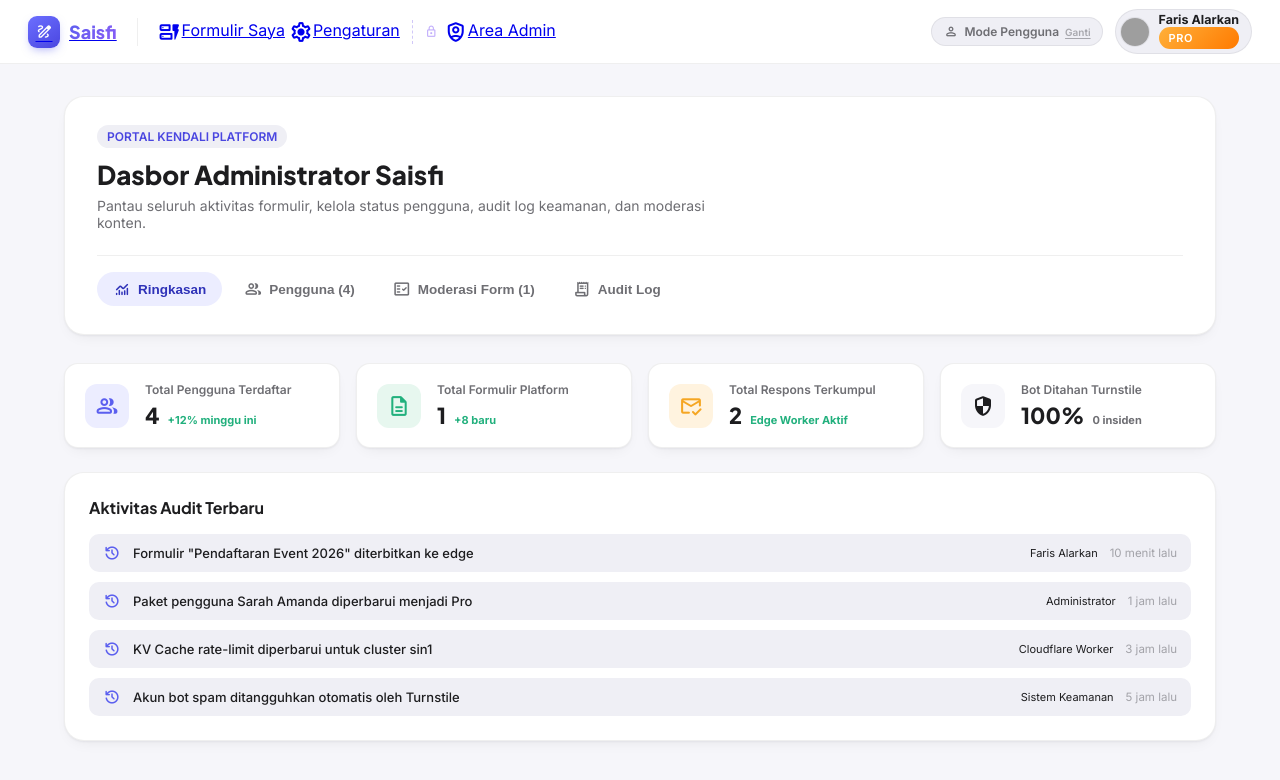
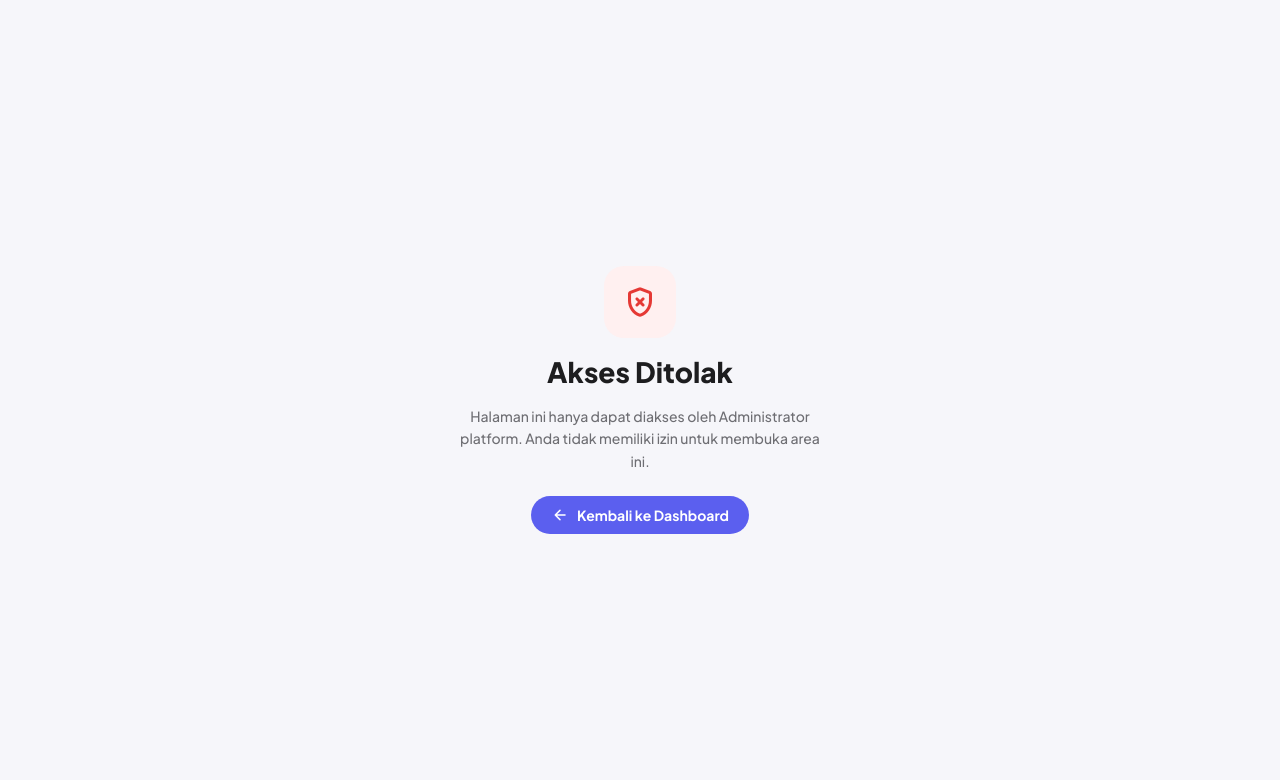
Before and after one commit to farisalarkan03/saisfi, a Next.js app in the folder apps/web/: page /admin in a window 1280 px wide. Shown: the top 780 px of the page. Built offline with nearby package versions, Linux system fonts and the light colour scheme; grey boxes are pictures that could not be loaded.

Commit message:
security: sembunyikan menu admin dari nav + tambah guard 403 di halaman /admin

```diff
--- a/apps/web/app/admin/page.tsx
+++ b/apps/web/app/admin/page.tsx
@@ -13,6 +13,7 @@
   const [forms, setForms] = useState<Form[]>([]);
   const [searchUser, setSearchUser] = useState('');
   const [searchForm, setSearchForm] = useState('');
+  const [authorized, setAuthorized] = useState<boolean | null>(null); // null = sedang cek
 
   const [auditLogs, setAuditLogs] = useState<Array<{ id: string; action: string; user: string; time: string }>>([
     { id: '1', action: 'Formulir "Pendaftaran Event 2026" diterbitkan ke edge', user: 'Faris Alarkan', time: '10 menit lalu' },
@@ -22,10 +23,66 @@
   ]);
 
   useEffect(() => {
+    // ── GUARD: cek role, tolak jika bukan admin ──
+    const role = DataStore.getCurrentRole();
+    if (role !== 'admin') {
+      setAuthorized(false);
+      return;
+    }
+    setAuthorized(true);
     setStats(DataStore.getPlatformStats());
     setUsers(DataStore.getAdminUsers());
     setForms(DataStore.getForms());
   }, []);
+
+  // ── Tampilan 403 jika bukan admin ──
+  if (authorized === null) {
+    return (
+      <div style={{ minHeight: '100vh', display: 'flex', alignItems: 'center', justifyContent: 'center', background: 'var(--bg)' }}>
+        <span className="material-symbols-rounded" style={{ fontSize: 32, color: 'var(--ink-faint)', animation: 'spin 1s linear infinite' }}>progress_activity</span>
+      </div>
+    );
+  }
+
+  if (authorized === false) {
+    return (
+      <div style={{
+        minHeight: '100vh',
+        display: 'flex',
+        flexDirection: 'column',
+        alignItems: 'center',
+        justifyContent: 'center',
+        gap: '16px',
+        background: 'var(--bg)',
+        fontFamily: "'Plus Jakarta Sans', sans-serif",
+        textAlign: 'center',
+        padding: '32px',
+      }}>
+        <div style={{
+          width: 72, height: 72, borderRadius: 20,
+          background: '#FFF0F0', display: 'flex', alignItems: 'center', justifyContent: 'center',
+        }}>
+          <span className="material-symbols-rounded" style={{ fontSize: 36, color: '#E53935' }}>gpp_bad</span>
+        </div>
+        <h1 style={{ fontSize: 28, fontWeight: 800, color: 'var(--ink)', margin: 0 }}>Akses Ditolak</h1>
+        <p style={{ fontSize: 14, color: 'var(--ink-muted)', maxWidth: 360, lineHeight: 1.6, margin: 0 }}>
+          Halaman ini hanya dapat diakses oleh Administrator platform. Anda tidak memiliki izin untuk membuka area ini.
+        </p>
+        <a href="/dashboard" style={{
+          marginTop: 8,
+          display: 'inline-flex', alignItems: 'center', gap: 8,
+          padding: '10px 20px', borderRadius: 999,
+          background: 'var(--accent)', color: '#fff',
+          fontWeight: 700, fontSize: 14, textDecoration: 'none',
+        }}>
+          <span className="material-symbols-rounded" style={{ fontSize: 18 }}>arrow_back</span>
+          Kembali ke Dashboard
+        </a>
+      </div>
+    );
+  }
+
+
 
   const handleToggleSuspend = (userId: string) => {
     DataStore.toggleUserSuspended(userId);
--- a/apps/web/components/dashboard/DashboardHeader.tsx
+++ b/apps/web/components/dashboard/DashboardHeader.tsx
@@ -69,21 +69,7 @@
           </Link>
         </nav>
 
-        {/* Admin nav — visually separated */}
-        <div className="admin-nav-section">
-          <div className="admin-nav-separator">
-            <span className="material-symbols-rounded admin-sep-icon">lock</span>
-          </div>
-          <nav className="admin-nav">
-            <Link
-              href="/admin"
-              className={`nav-link admin-link ${isActive('/admin') ? 'active-admin' : ''}`}
-            >
-              <span className="material-symbols-rounded">shield_person</span>
-              <span>Area Admin</span>
-            </Link>
-          </nav>
-        </div>
+        {/* Admin nav disembunyikan — akses hanya via URL langsung /admin */}
       </div>
 
       {/* ── RIGHT: Role switch + Profile ── */}
@@ -212,45 +198,7 @@
           font-size: 17px;
         }
 
-        /* ── ADMIN SECTION ── */
-        .admin-nav-section {
-          display: flex;
-          align-items: center;
-          margin-left: 12px;
-          padding-left: 12px;
-          border-left: 1px dashed #D1C8F8;
-          gap: 6px;
-        }
-        .admin-nav-separator {
-          display: flex;
-          align-items: center;
-        }
-        .admin-sep-icon {
-          font-size: 13px;
-          color: #A78BFA;
-          opacity: 0.7;
-        }
-        .admin-nav {
-          display: flex;
-          align-items: center;
-          gap: 4px;
-        }
-        .admin-link {
-          color: #7C6FAE;
-          background: #F5F3FF;
-          border: 1px solid #E9E4FF;
-        }
-        .admin-link:hover {
-          background: #EDE9FE;
-          color: #5B21B6;
-          border-color: #D8B4FE;
-        }
-        .admin-link.active-admin {
-          background: linear-gradient(135deg, #EDE9FE, #F5F3FF);
-          color: #4C1D95;
-          border-color: #C4B5FD;
-          box-shadow: 0 0 0 3px rgba(167, 139, 250, 0.15);
-        }
+        /* admin-nav-section dihapus — tidak ada link admin di header */
 
         /* ── RIGHT GROUP ── */
         .dash-right {
```
